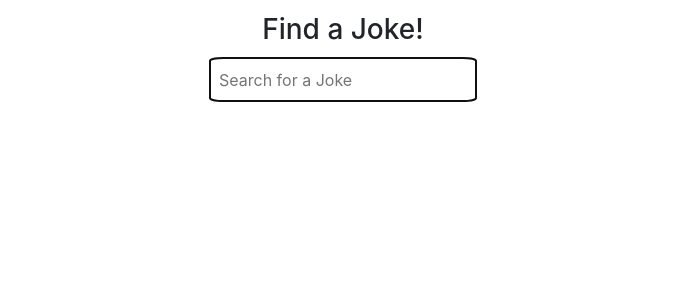
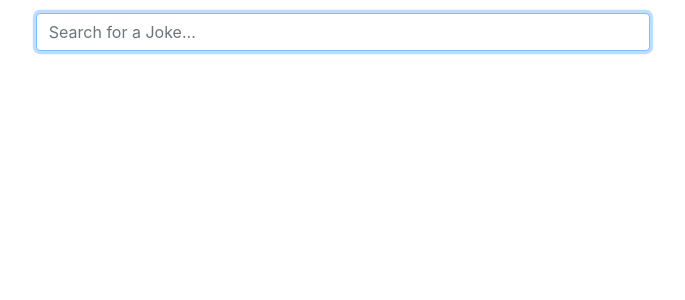
Before and after one commit to PrestonElliott/React-Hooks, a React (Create React App) app in the folder react-hooks/: page / in a window 1280 px wide. Shown: the top 300 px of the page, without its empty margins (297-982 px from the left). Built offline with nearby package versions, Linux system fonts and the light colour scheme.

Commit message:
update to react bootstrap

```diff
--- a/react-hooks/src/Components/Search/search.jsx
+++ b/react-hooks/src/Components/Search/search.jsx
@@ -1,4 +1,5 @@
 import React, { useState, useEffect, useRef } from 'react'
+import { Form } from 'react-bootstrap'
 
 export default function Search() {
 
@@ -56,16 +57,16 @@ export default function Search() {
     // RENDER COMPONENT
     return (
         <>
-        <div id="search">
-            <h3>Find a Joke!</h3>
-            <input
-                id="search-input"
-                placeholder="Search for a Joke"
+        <Form id="search-form">
+            <Form.Control
+                type="email"
+                placeholder="Search for a Joke..."
                 ref={focusSearch}
                 onChange={(e) => setQuery(e.target.value)}
                 value={query}
             />
-        </div>
+        </Form>
+
         <div id="jokes-list">
             <ul>
                 {jokeComponents}
--- a/react-hooks/src/StyleSheets/index.css
+++ b/react-hooks/src/StyleSheets/index.css
@@ -1,5 +1,5 @@
 /* SEARCH */
-#search {
+#search-form {
   margin: auto;
   text-align: center;
   width: 50%;
```
